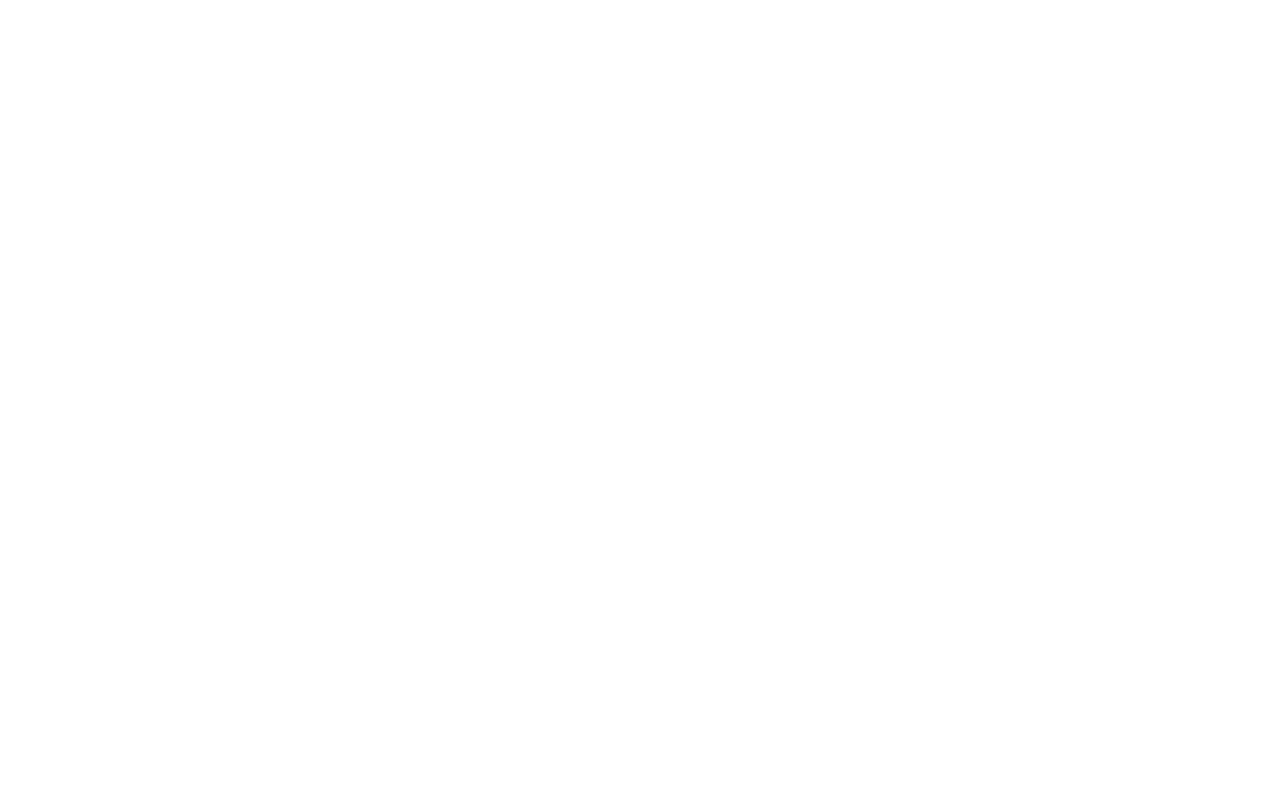
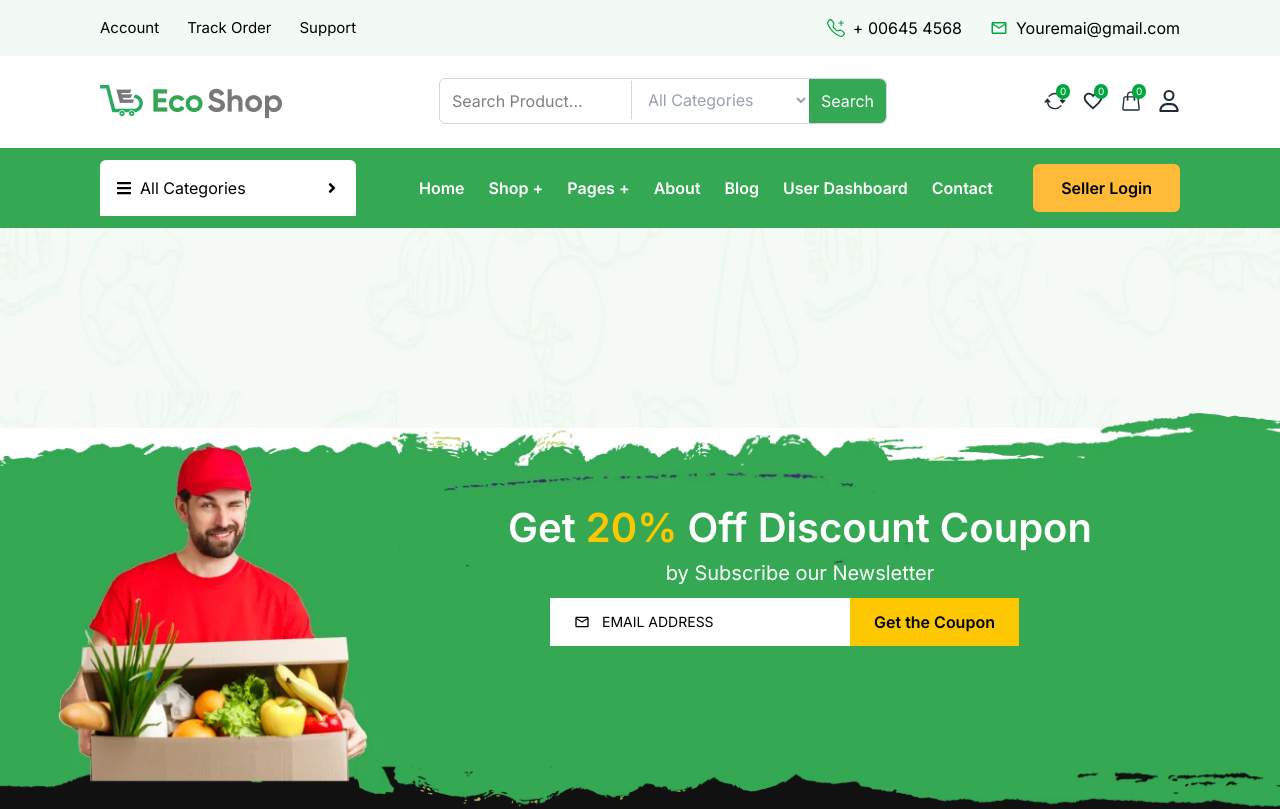
Before and after one commit to ahamedasif07/Project-Fresh-Grocery, a React (Vite) app: page /PrivacyPolicy in a window 1280 px wide. Before the commit this address had no page. Shown: the top 809 px of the page. Built offline with nearby package versions, Linux system fonts and the light colour scheme.

Commit message:
page hrader donr

```diff
--- a/src/Routing.jsx
+++ b/src/Routing.jsx
@@ -3,6 +3,7 @@
 import Home from "./pages/Home";
 import Product from "./pages/Product";
 import ProductDetails from "./pages/ProductDetails";
+import PrivacyPolicy from "./pages/PrivacyPolicy";
 
 export default function AppRouter() {
   return (
@@ -13,6 +14,7 @@
 
           <Route path="/product" element={<Product />} />
           <Route path="/ProductDetails" element={<ProductDetails />} />
+          <Route path="/PrivacyPolicy" element={<PrivacyPolicy />} />
         </Route>
       </Routes>
     </Router>
--- a/src/components/NavbarParts/BottomNav.jsx
+++ b/src/components/NavbarParts/BottomNav.jsx
@@ -193,9 +193,12 @@
                           Product-details
                         </li>
                       </Link>
-                      <li className="px-4 py-2 text-[15px] font-medium text-gray-500 hover:text-green-600">
-                        Privacy Policy
-                      </li>
+                      <Link to="/PrivacyPolicy">
+                        <li className="px-4 py-2 text-[15px] font-medium text-gray-500 hover:text-green-600">
+                          Privacy Policy
+                        </li>
+                      </Link>
+
                       <li className="px-4 py-2 text-[15px] font-medium text-gray-500 hover:text-green-600">
                         Terms & Condition
                       </li>
--- /dev/null
+++ b/src/components/PageHeader/PageHeader.jsx
@@ -0,0 +1,20 @@
+import React from "react";
+import HeaderBg from "../../../public/assets/new-arrival-bg.webp";
+
+const PageHeader = () => {
+  return (
+    <div>
+      <div
+        style={{
+          backgroundImage: `url(${HeaderBg})`,
+          backgroundSize: "cover",
+          backgroundPosition: "center",
+          backgroundRepeat: "no-repeat",
+          height: "200px",
+        }}
+      ></div>
+    </div>
+  );
+};
+
+export default PageHeader;
--- a/src/components/ProductReview/ProductReview.jsx
+++ b/src/components/ProductReview/ProductReview.jsx
@@ -2,6 +2,7 @@
 import { FaStar } from "react-icons/fa";
 import ProductCard from "../ProductCard/PeoductCard";
 import SectionTitle from "../SectionTitle/SectionTitle";
+import profileImg from "../../../public/assets/hero-img-2.webp";
 // Make sure this import matches your icon library
 
 const ProductReview = () => {
@@ -114,7 +115,7 @@
           <div className="bg-white  ">
             <div className="flex items-start space-x-4">
               <img
-                src="https://via.placeholder.com/64"
+                src={profileImg}
                 alt="User avatar"
                 className="w-16 h-16 rounded-full"
               />
@@ -137,9 +138,12 @@
                   </div>
                 </div>
                 <p className="text-gray-700 mt-3">
-                  Lorem Ipsum is simply dummy text of the printing and
-                  typesetting industry. Lorem Ipsum has been the industry's
-                  standard dummy text ever since the 1500s.
+                  Lorem ipsum dolor sit amet consectetur adipisicing elit.
+                  Temporibus fugit nemo doloribus eius optio sint eum soluta
+                  inventore, minus recusandae dolores fuga! Magni minima atque,
+                  quia, quod pariatur assumenda excepturi id dicta, non quis
+                  eligendi quasi officia repudiandae odit sunt itaque. Corrupti
+                  illum minus ipsum quas reiciendis, ipsam animi a?
                 </p>
               </div>
             </div>
--- /dev/null
+++ b/src/pages/PrivacyPolicy.jsx
@@ -0,0 +1,14 @@
+import React from "react";
+import PageHeader from "../components/PageHeader/PageHeader";
+
+const PrivacyPolicy = () => {
+  return (
+    <div>
+      <div>
+        <PageHeader />
+      </div>
+    </div>
+  );
+};
+
+export default PrivacyPolicy;
```
